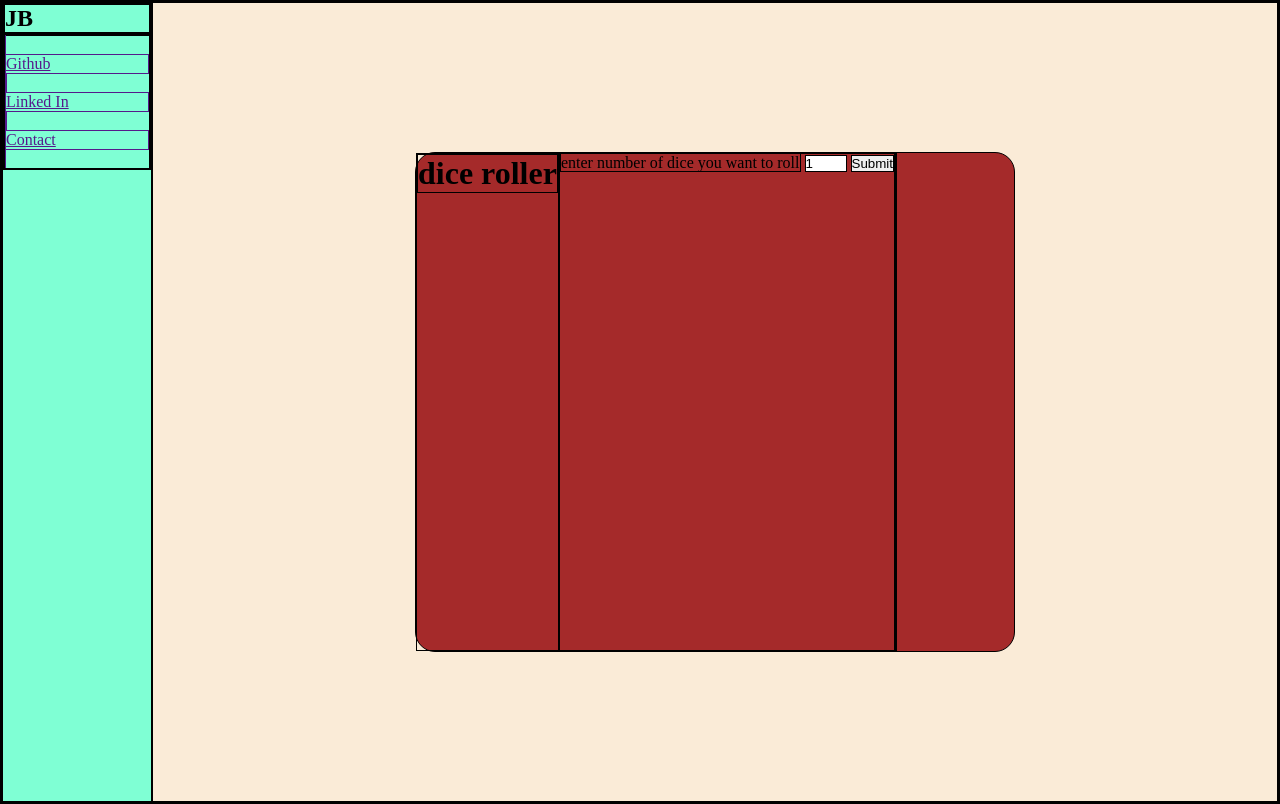
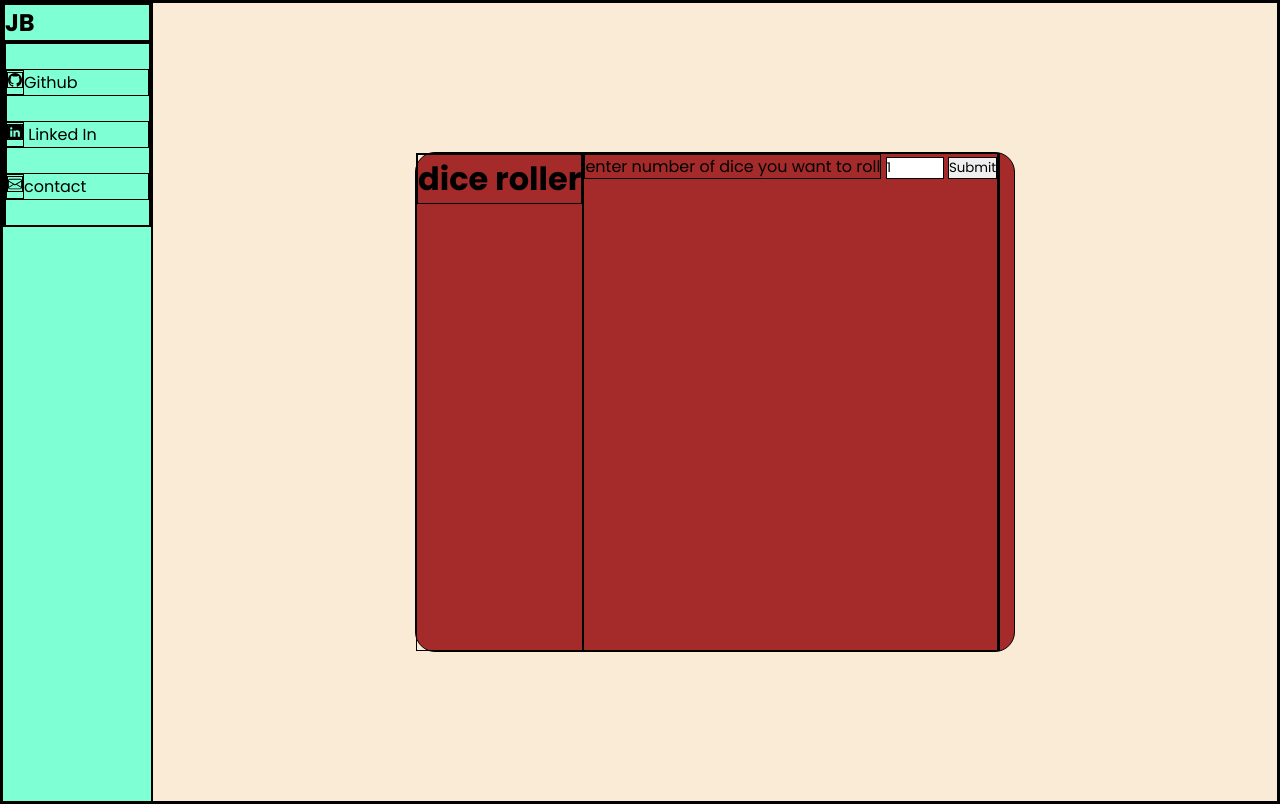
Before and after one commit to jwngx/dice-roller, a plain HTML site: page index.html in a window 1280 px wide. Drawn offline with Linux system fonts and the light colour scheme; a web font is replaced by a local one.

Commit message:
added font

```diff
--- a/index.html
+++ b/index.html
@@ -15,9 +15,27 @@
         </div>
         <nav class="nav_links">
             <ul>
-                <a href=""><li>Github</li></a>
-                <a href=""><li>Linked In</li></a>
-                <a href=""><li>Contact</li></a>
+                <a href="https://github.com/jwngx">
+                    <li><span><svg xmlns="http://www.w3.org/2000/svg" width="16" height="16" fill="currentColor"
+                                class="bi bi-github" viewBox="0 0 16 16">
+                                <path
+                                    d="M8 0C3.58 0 0 3.58 0 8c0 3.54 2.29 6.53 5.47 7.59.4.07.55-.17.55-.38 0-.19-.01-.82-.01-1.49-2.01.37-2.53-.49-2.69-.94-.09-.23-.48-.94-.82-1.13-.28-.15-.68-.52-.01-.53.63-.01 1.08.58 1.23.82.72 1.21 1.87.87 2.33.66.07-.52.28-.87.51-1.07-1.78-.2-3.64-.89-3.64-3.95 0-.87.31-1.59.82-2.15-.08-.2-.36-1.02.08-2.12 0 0 .67-.21 2.2.82.64-.18 1.32-.27 2-.27s1.36.09 2 .27c1.53-1.04 2.2-.82 2.2-.82.44 1.1.16 1.92.08 2.12.51.56.82 1.27.82 2.15 0 3.07-1.87 3.75-3.65 3.95.29.25.54.73.54 1.48 0 1.07-.01 1.93-.01 2.2 0 .21.15.46.55.38A8.01 8.01 0 0 0 16 8c0-4.42-3.58-8-8-8" />
+                            </svg></span>Github</li>
+                </a>
+                <a href="">
+                    <li><span><svg xmlns="http://www.w3.org/2000/svg" width="16" height="16" fill="currentColor"
+                                class="bi bi-linkedin" viewBox="0 0 16 16">
+                                <path
+                                    d="M0 1.146C0 .513.526 0 1.175 0h13.65C15.474 0 16 .513 16 1.146v13.708c0 .633-.526 1.146-1.175 1.146H1.175C.526 16 0 15.487 0 14.854zm4.943 12.248V6.169H2.542v7.225zm-1.2-8.212c.837 0 1.358-.554 1.358-1.248-.015-.709-.52-1.248-1.342-1.248S2.4 3.226 2.4 3.934c0 .694.521 1.248 1.327 1.248zm4.908 8.212V9.359c0-.216.016-.432.08-.586.173-.431.568-.878 1.232-.878.869 0 1.216.662 1.216 1.634v3.865h2.401V9.25c0-2.22-1.184-3.252-2.764-3.252-1.274 0-1.845.7-2.165 1.193v.025h-.016l.016-.025V6.169h-2.4c.03.678 0 7.225 0 7.225z" />
+                            </svg></span> Linked In</li>
+                </a>
+                <a href="">
+                    <li><span><svg xmlns="http://www.w3.org/2000/svg" width="16" height="16" fill="currentColor"
+                                class="bi bi-envelope" viewBox="0 0 16 16">
+                                <path
+                                    d="M0 4a2 2 0 0 1 2-2h12a2 2 0 0 1 2 2v8a2 2 0 0 1-2 2H2a2 2 0 0 1-2-2zm2-1a1 1 0 0 0-1 1v.217l7 4.2 7-4.2V4a1 1 0 0 0-1-1zm13 2.383-4.708 2.825L15 11.105zm-.034 6.876-5.64-3.471L8 9.583l-1.326-.795-5.64 3.47A1 1 0 0 0 2 13h12a1 1 0 0 0 .966-.741M1 11.105l4.708-2.897L1 5.383z" />
+                            </svg></span>contact</li>
+                </a>
             </ul>
         </nav>
     </aside>
--- a/style.css
+++ b/style.css
@@ -1,8 +1,18 @@
+@import url('https://fonts.googleapis.com/css2?family=Poppins:ital,wght@0,100;0,200;0,300;0,400;0,500;0,600;0,700;0,800;0,900;1,100;1,200;1,300;1,400;1,500;1,600;1,700;1,800;1,900&family=Story+Script&display=swap');
 *{
     margin: 0;
     padding: 0;
     box-sizing: border-box;
     border: 1px solid;
+    font-family: var(--poppins-font);
+}
+a{
+    text-decoration: none;
+    color: black;
+}
+:root{
+    --poppins-font:"Poppins";
+    --storyScript-font:"Story Script";
 }
 body{
     display: flex;
```
Also changed, not shown: svg/envelope.svg (added), svg/github.svg (added), svg/linkedin.svg (added).
